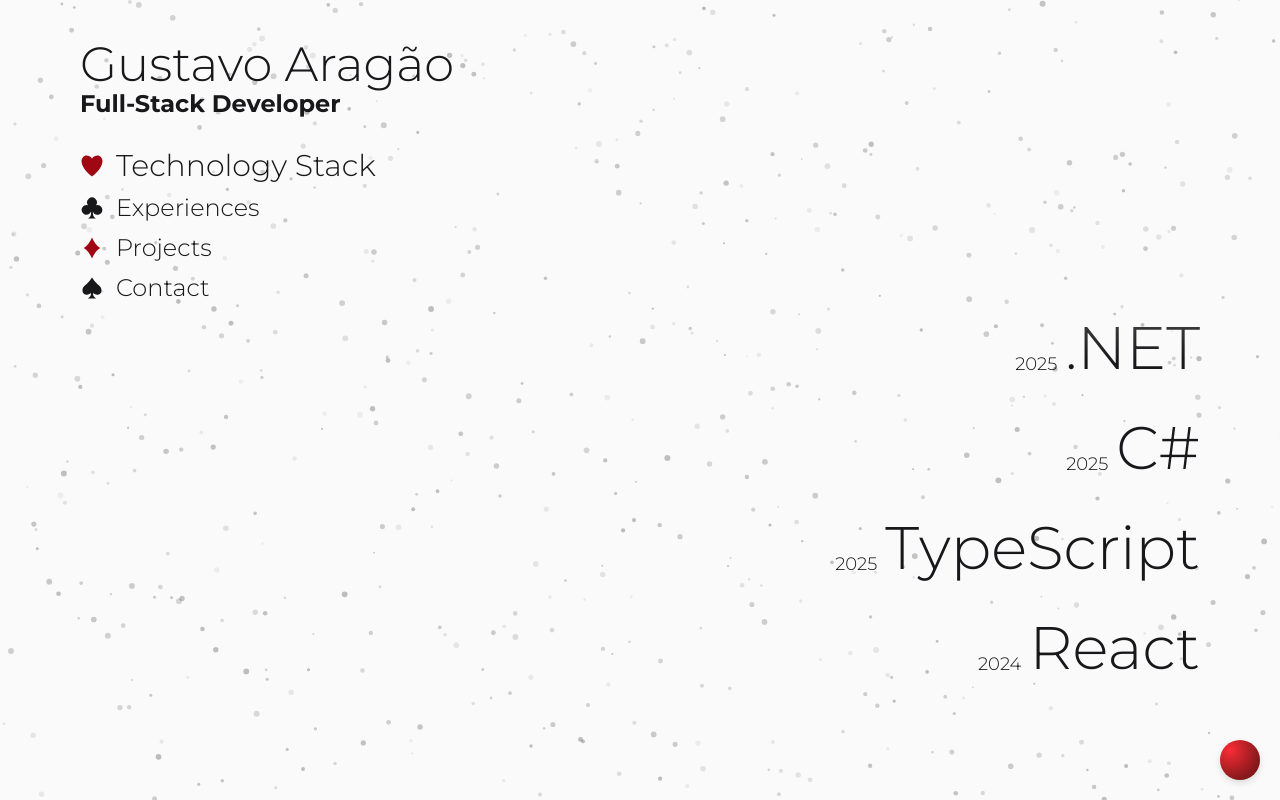
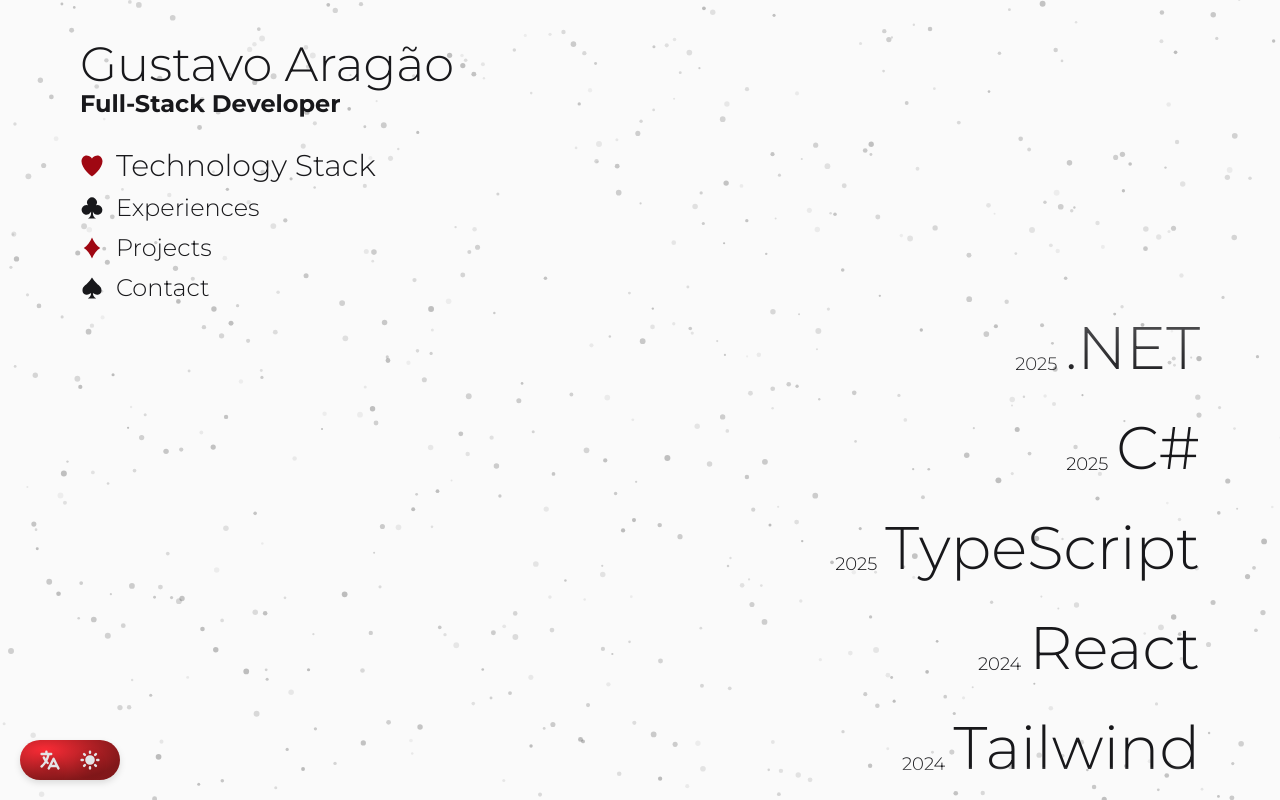
Before and after one commit to KaoreSactra/portifolio, a Next.js app: page /en in a window 1280 px wide. Built offline with nearby package versions, Linux system fonts and the light colour scheme.

Commit message:
popButton dont open more | main padding: 80px -> 20px | Div before Box height: 67% -> 70%

```diff
--- a/src/app/[locale]/page.tsx
+++ b/src/app/[locale]/page.tsx
@@ -10,7 +10,7 @@
   const [selected, setSelected] = useState(1)
 
   return (
-    <main className="h-dvh w-dvw flex justify-end pt-30 pb-20 px-6 sm:px-8 md:px-20 z-0">
+    <main className="h-dvh w-dvw flex justify-end pt-30 pb-5 px-6 sm:px-8 md:px-20 z-0">
       <header className="fixed top-6 left-6 sm:top-8 sm:left-8 md:top-10 md:left-20 z-100">
         <h1 className="text-3xl sm:text-4xl md:text-5xl font-light">
           Gustavo Aragão
--- a/src/components/popbutton/component.tsx
+++ b/src/components/popbutton/component.tsx
@@ -1,29 +1,17 @@
-"use client"
-import { useState } from "react"
-
+import ToggleLang from "./toggleLang/component"
 import ToggleMode from "./togglemode/component"
-import ToggleLang from "./toggleLang/component"
 
 export default function PopButton() {
-  const [isExpanded, setIsExpanded] = useState(true)
-
-  const handleClick = () => setIsExpanded((prev) => !prev)
-
   return (
     <div
-      onMouseEnter={() => setIsExpanded(false)}
-      onMouseLeave={() => setIsExpanded(true)}
-      onClick={handleClick}
-      className={`fixed bottom-5 right-5 flex justify-center
-                  h-10 ${isExpanded ? "w-10" : "w-25"} z-100
+      className="fixed bottom-5 left-5 flex justify-center w-25 z-100
                   rounded-full bg-radial-[at_25%_25%]
                   from-red-500 to-red-900 to-75%
                   transition-all duration-300 text-zinc-200
-                  drop-shadow-md`}>
-      <div className={`${isExpanded ? "invisible opacity-0" : "visible opacity-100"} transition-opacity duration-400`}>
-        <ToggleLang/>
-        <ToggleMode/>
-      </div>
+                  drop-shadow-md"
+    >
+      <ToggleLang />
+      <ToggleMode />
     </div>
   )
 }
--- a/src/components/section/component.tsx
+++ b/src/components/section/component.tsx
@@ -12,7 +12,7 @@
         flex justify-end items-end mask-gradient overflow-y-scroll scrollbar-none
         ${className}`}
     >
-      <div className="h-[67%]">
+      <div className="h-[70%]">
         <Box />
       </div>
     </section>
```
